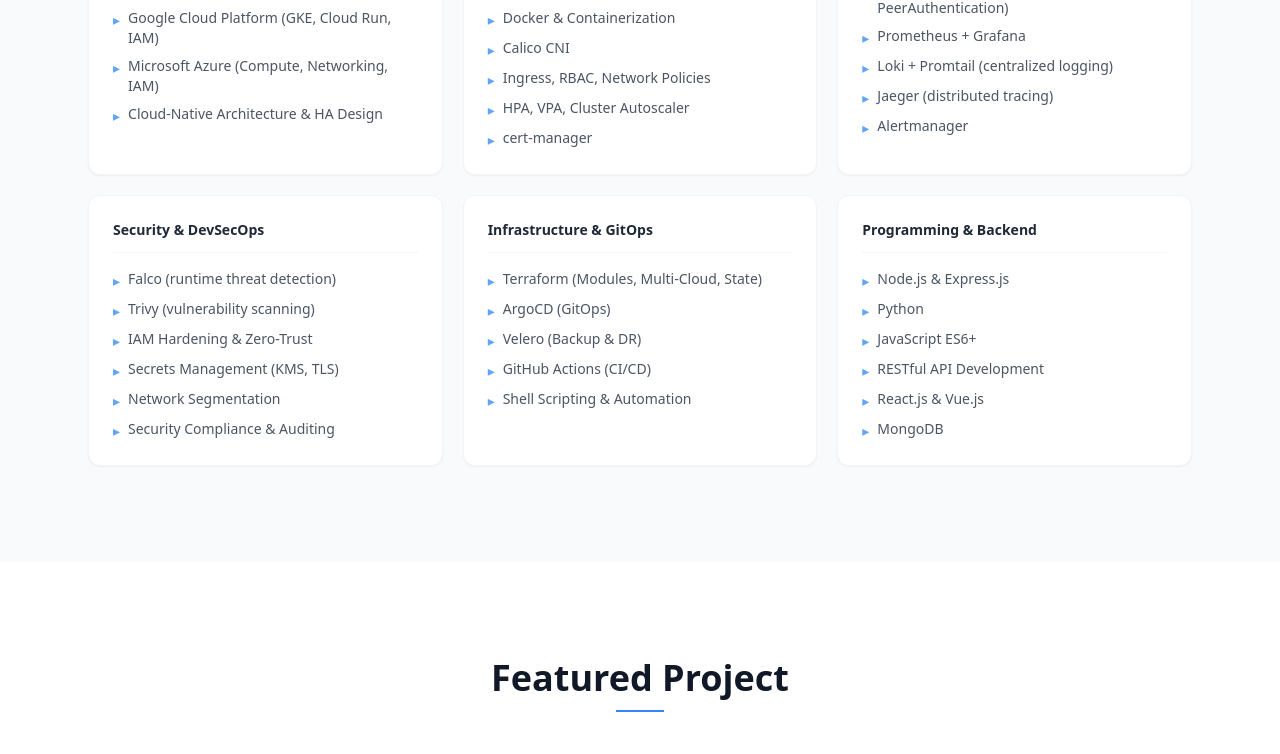
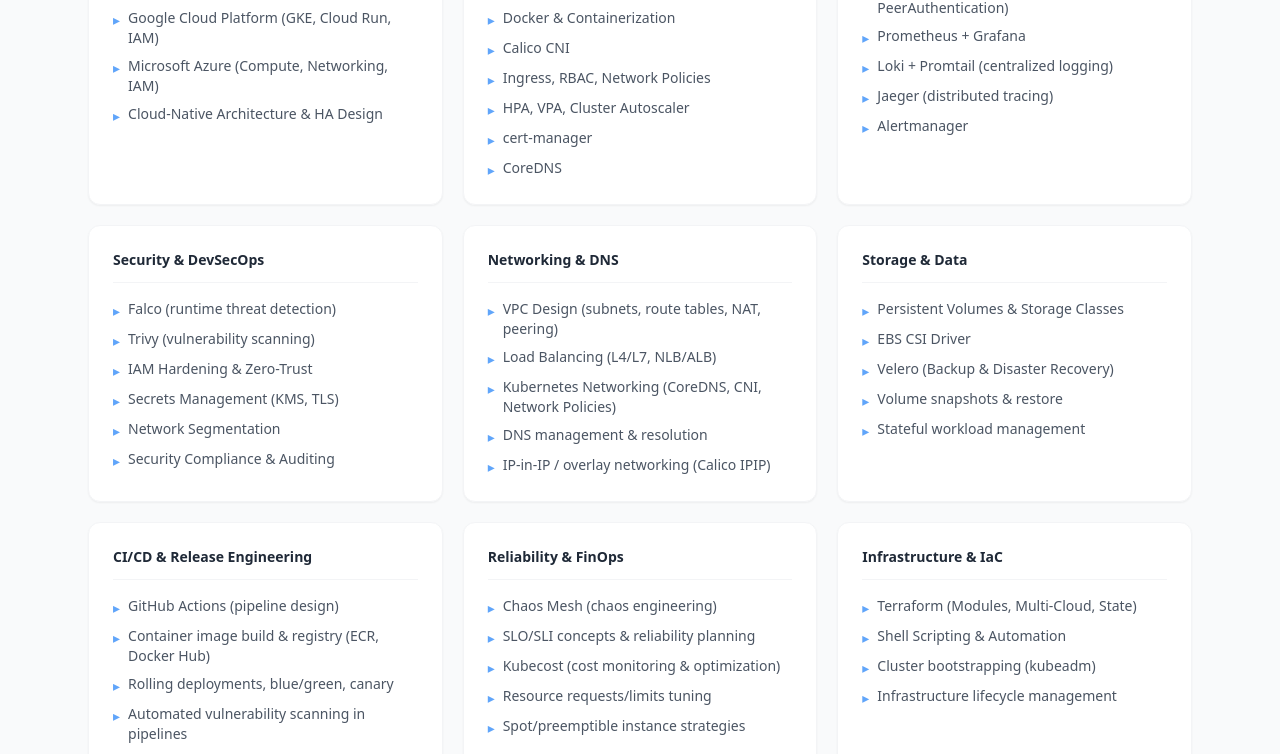
Before and after one commit to AbdurRehman924/Personal-Portfolio, a React (Create React App) app: page / in a window 1280 px wide. Shown: the part 3180-3934 px from the top of the page. Built offline with nearby package versions, Linux system fonts and the light colour scheme.

Commit message:
feat: add Networking, Storage, CI/CD, and Reliability & FinOps skill categories

```diff
--- a/src/components/Skills.jsx
+++ b/src/components/Skills.jsx
@@ -5,7 +5,7 @@
   },
   {
     title: "Kubernetes & Containers",
-    skills: ["Kubernetes (self-managed, kubeadm)", "Docker & Containerization", "Calico CNI", "Ingress, RBAC, Network Policies", "HPA, VPA, Cluster Autoscaler", "cert-manager"],
+    skills: ["Kubernetes (self-managed, kubeadm)", "Docker & Containerization", "Calico CNI", "Ingress, RBAC, Network Policies", "HPA, VPA, Cluster Autoscaler", "cert-manager", "CoreDNS"],
   },
   {
     title: "Service Mesh & Observability",
@@ -16,8 +16,24 @@
     skills: ["Falco (runtime threat detection)", "Trivy (vulnerability scanning)", "IAM Hardening & Zero-Trust", "Secrets Management (KMS, TLS)", "Network Segmentation", "Security Compliance & Auditing"],
   },
   {
-    title: "Infrastructure & GitOps",
-    skills: ["Terraform (Modules, Multi-Cloud, State)", "ArgoCD (GitOps)", "Velero (Backup & DR)", "GitHub Actions (CI/CD)", "Shell Scripting & Automation"],
+    title: "Networking & DNS",
+    skills: ["VPC Design (subnets, route tables, NAT, peering)", "Load Balancing (L4/L7, NLB/ALB)", "Kubernetes Networking (CoreDNS, CNI, Network Policies)", "DNS management & resolution", "IP-in-IP / overlay networking (Calico IPIP)"],
+  },
+  {
+    title: "Storage & Data",
+    skills: ["Persistent Volumes & Storage Classes", "EBS CSI Driver", "Velero (Backup & Disaster Recovery)", "Volume snapshots & restore", "Stateful workload management"],
+  },
+  {
+    title: "CI/CD & Release Engineering",
+    skills: ["GitHub Actions (pipeline design)", "Container image build & registry (ECR, Docker Hub)", "Rolling deployments, blue/green, canary", "Automated vulnerability scanning in pipelines", "GitOps-driven continuous delivery (ArgoCD)"],
+  },
+  {
+    title: "Reliability & FinOps",
+    skills: ["Chaos Mesh (chaos engineering)", "SLO/SLI concepts & reliability planning", "Kubecost (cost monitoring & optimization)", "Resource requests/limits tuning", "Spot/preemptible instance strategies"],
+  },
+  {
+    title: "Infrastructure & IaC",
+    skills: ["Terraform (Modules, Multi-Cloud, State)", "Shell Scripting & Automation", "Cluster bootstrapping (kubeadm)", "Infrastructure lifecycle management"],
   },
   {
     title: "Programming & Backend",
```
